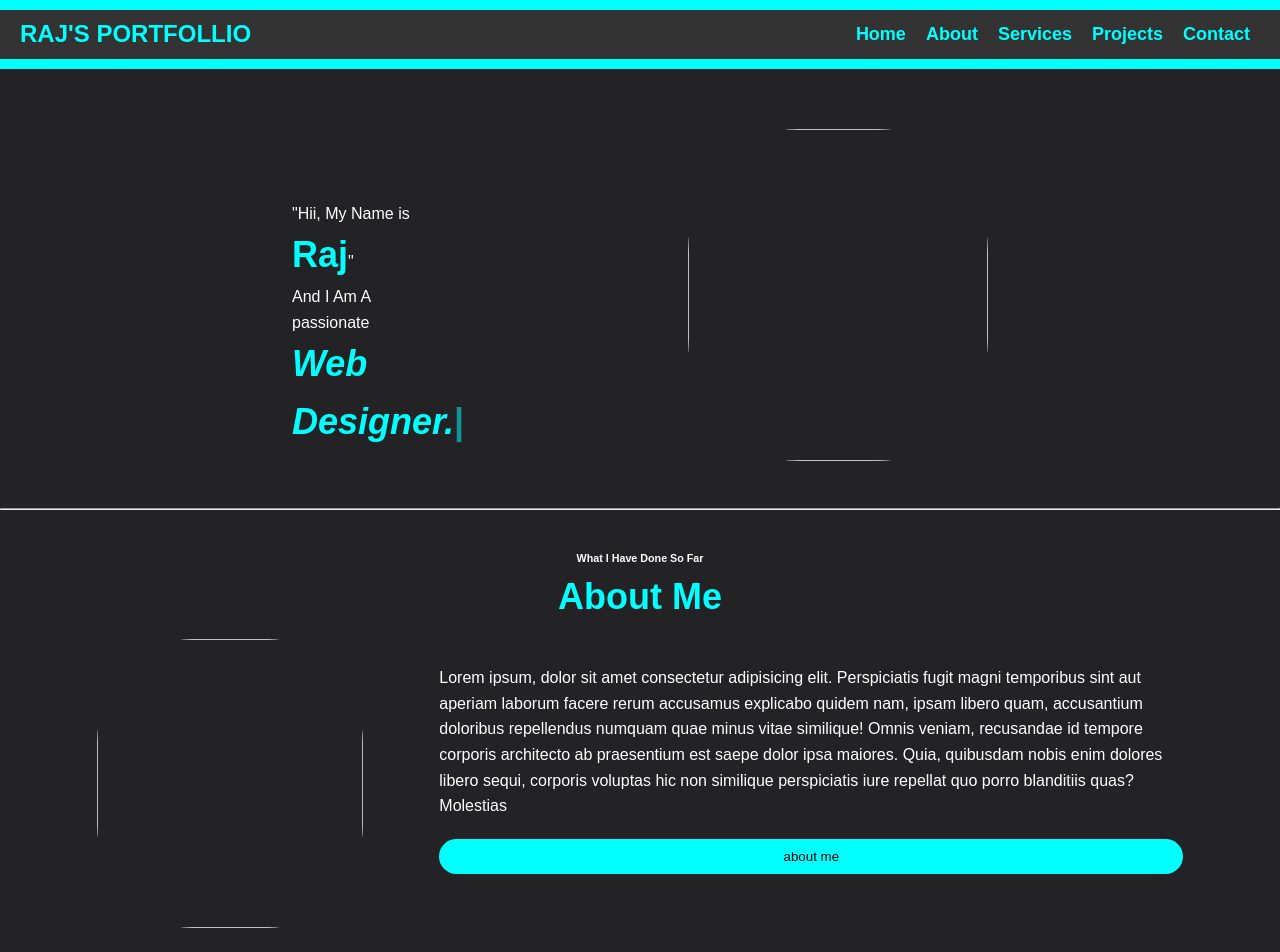
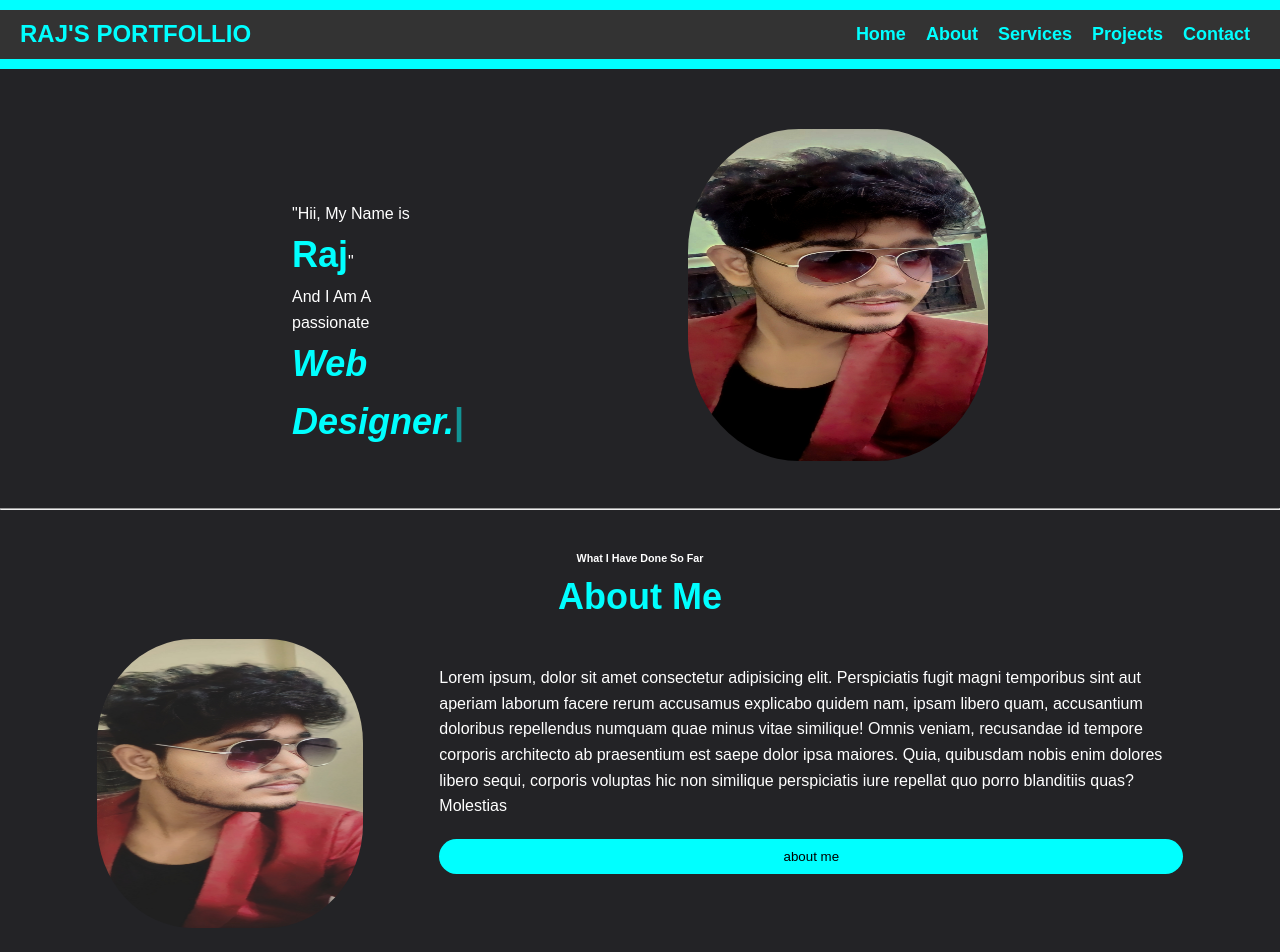
Before and after one commit to Rajsingh6203/portfolio, a plain HTML site: page index.html in a window 1280 px wide. Shown: the top 952 px of the page. Drawn offline with nearby package versions, Linux system fonts and the light colour scheme.

Commit message:
Update index.html

```diff
--- a/index.html
+++ b/index.html
@@ -45,7 +45,7 @@
                 <span id="element"></span>
             </div>
             <div class="rightsection">
-                <img src="/img/raj1.jpg" alt="" />
+                <img src="raj1.jpg" alt="" />
             </div>
         </section>
         <hr id="about us" />
@@ -54,7 +54,7 @@
             <h1>About <span id="raj">Me</span></h1>
             <div class="aboutfirst">
                 <div class="leftabout">
-                    <img src="/img/raj2.jpg" alt="" />
+                    <img src="raj2.jpg" alt="" />
                 </div>
                 <div class="rightabout">
                     <p class="font">
```
